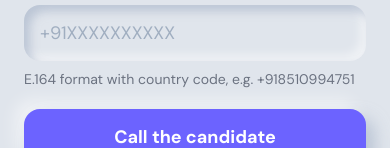
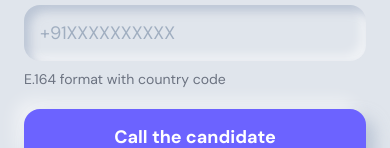
Before and after one commit to manisprasad/voiceBridge, a website: page index.html in a window 390 px wide. Shown: the part 459-607 px from the top of the page. Drawn offline with nearby package versions, Linux system fonts and the light colour scheme; no server answers.

Commit message:
Update phone number placeholder description
Removed example phone number from placeholder text.

```diff
--- a/index.html
+++ b/index.html
@@ -213,7 +213,7 @@
                   placeholder="+91XXXXXXXXXX"
                   class="w-full rounded-2xl bg-surf px-4 py-3.5 sm:px-5 sm:py-4 text-lg text-ink placeholder:text-[#A0AEC0] shadow-inset focus:outline-none focus:shadow-inset-deep focus:ring-2 focus:ring-accent focus:ring-offset-2 focus:ring-offset-surf transition-shadow duration-300"
                 />
-                <p class="text-sm md:text-base text-muted mt-2">E.164 format with country code, e.g. +918510994751</p>
+                <p class="text-sm md:text-base text-muted mt-2">E.164 format with country code</p>
               </div>
               <button
                 type="submit"
```
